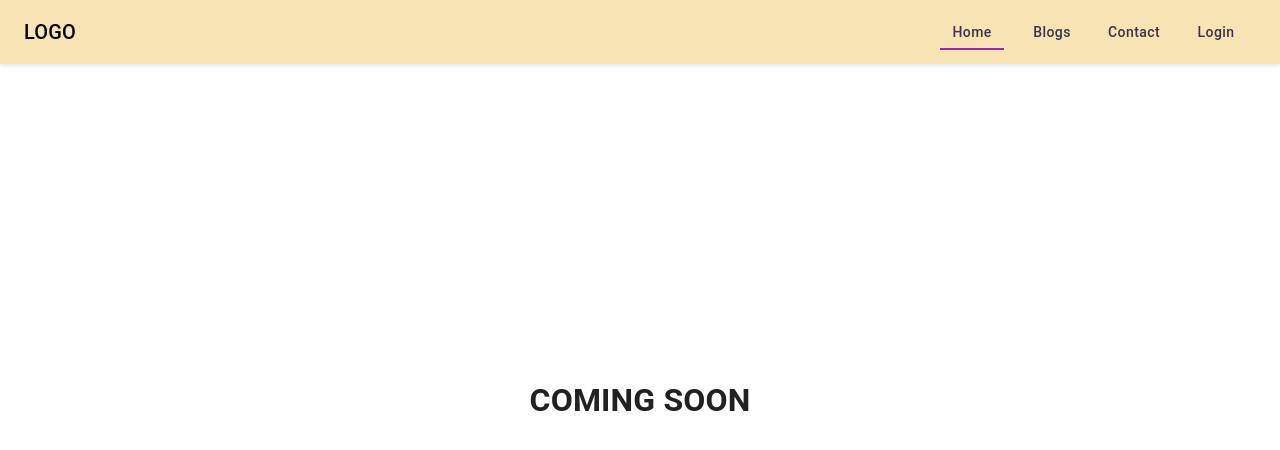
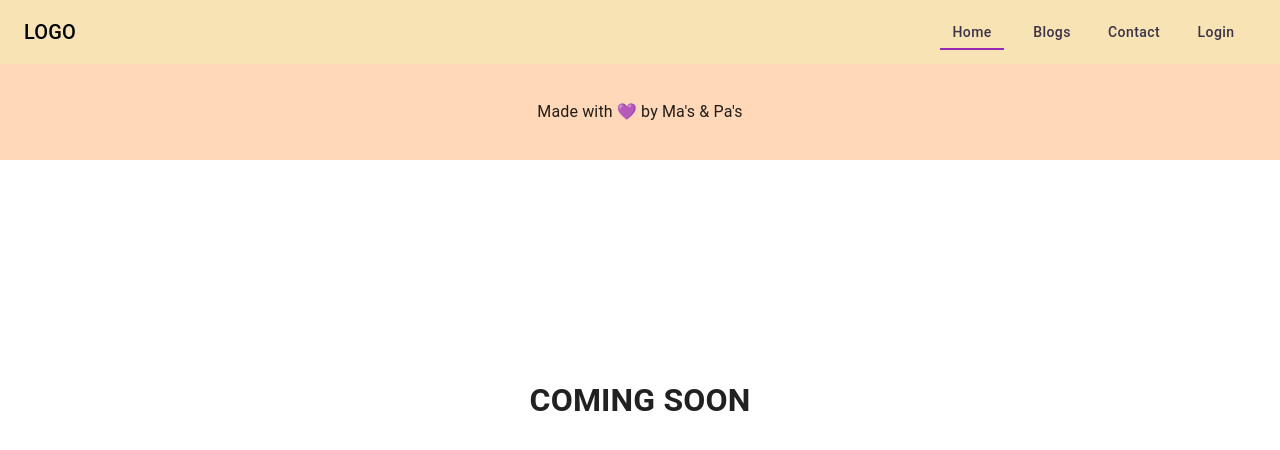
Before and after one commit to cocoscientist/manpa-ui, a React (Vite) app: page /home in a window 1280 px wide. Shown: the top 450 px of the page. Built offline with nearby package versions, Linux system fonts and the light colour scheme; no server answers.

Commit message:
adding footer

```diff
--- a/src/App.jsx
+++ b/src/App.jsx
@@ -6,10 +6,10 @@ import HomePage from './components/Home'
 import './css/style.css'
 import Navigation from './components/Navigation'
 import Redirect from './components/Redirect'
-// import Messages from './components/Messages'
 import Contact from './components/Contact'
 import ArticleList from './components/ArticleList'
 import ArticleViewer from './components/ArticleViewer'
+import Footer from './components/Footer'
 
 function App() {
   return (
@@ -22,6 +22,7 @@ function App() {
         <Route path='/blogs' element={<ArticleList/>}/>
         <Route path='/blog/:title' element={<ArticleViewer/>}/>
       </Routes>
+      <Footer/>
     </>
   )
 }
--- /dev/null
+++ b/src/components/Footer.jsx
@@ -0,0 +1,16 @@
+import React from 'react';
+
+const Footer = () => {
+  return (
+    <footer style={{
+      backgroundColor: '#FFD8B9',
+      textAlign: 'center',
+      padding: '20px',
+      width: '100%',
+    }}>
+      <p>Made with 💜 by Ma's & Pa's</p>
+    </footer>
+  );
+};
+
+export default Footer;
```
